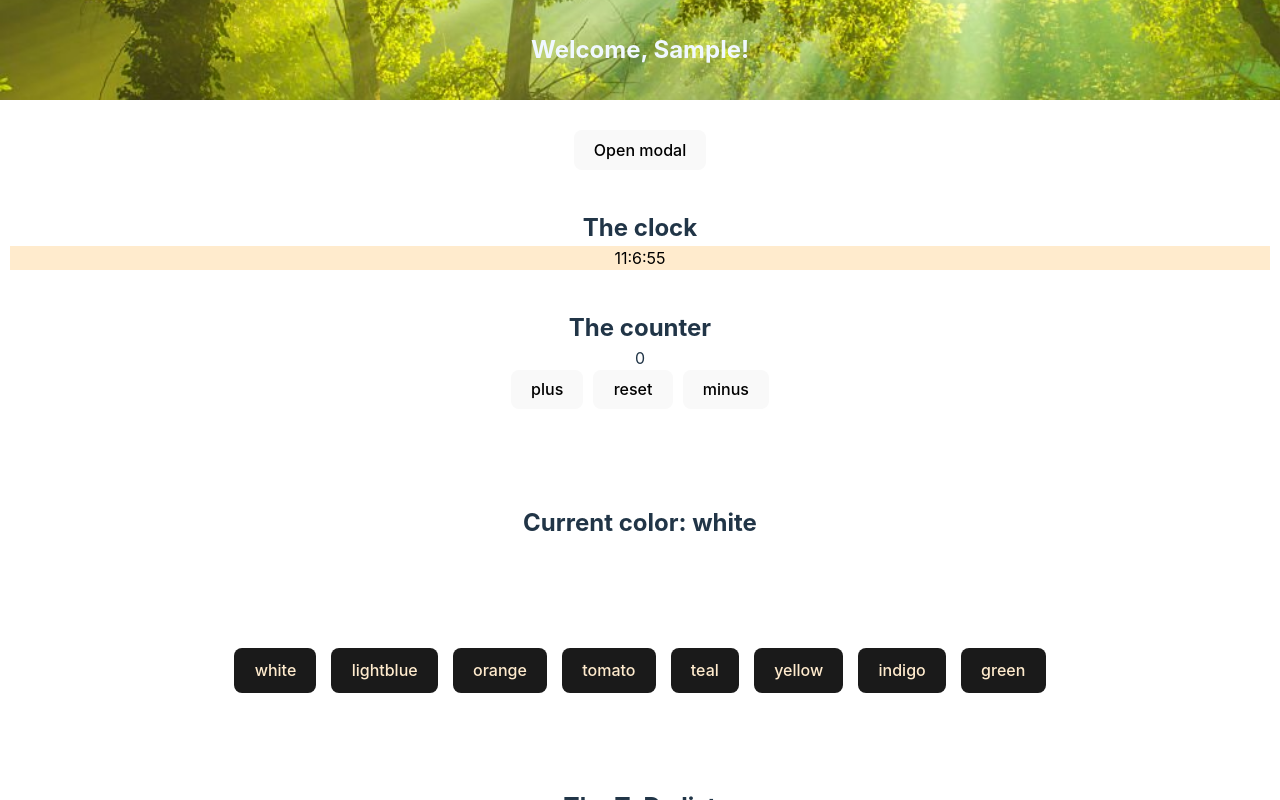
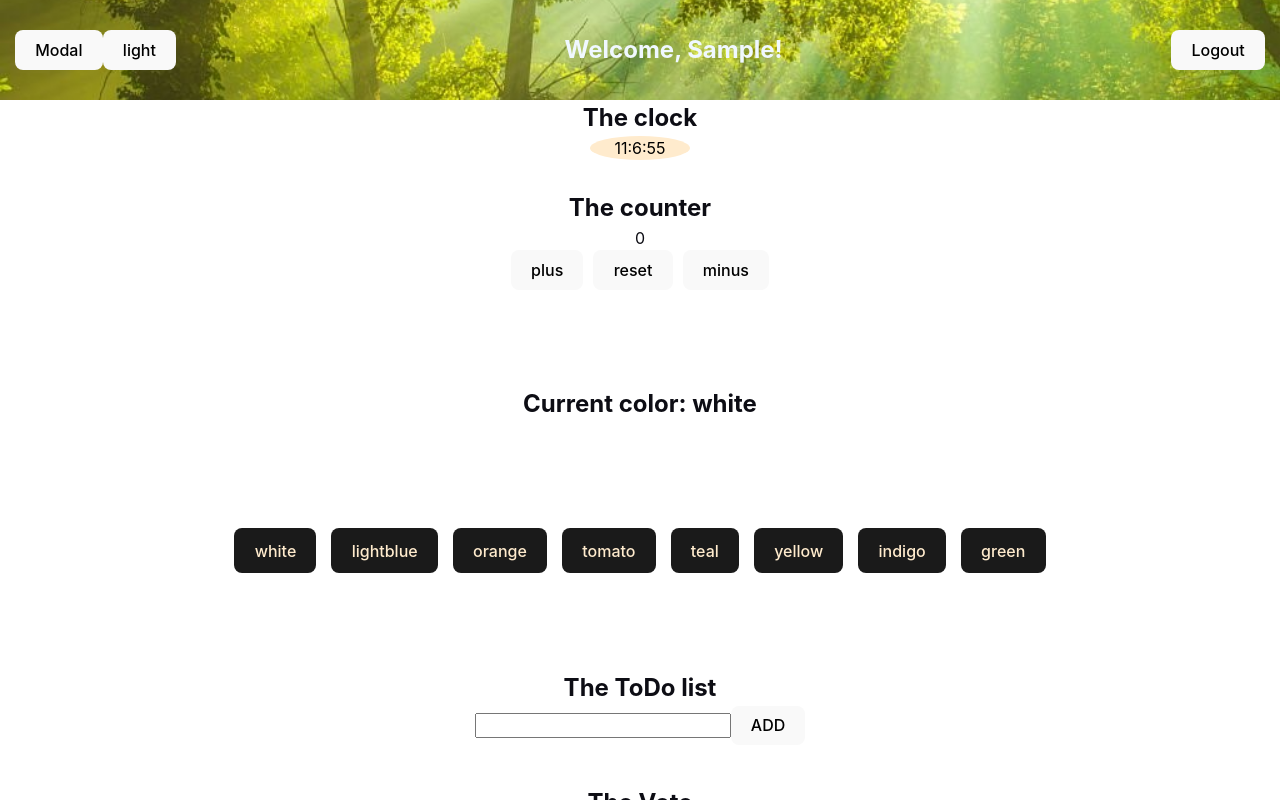
Before and after one commit to Vi-Kovalska/react-project, a React (Vite) app: page / in a window 1280 px wide. Both pictures are taken after typing "Sample", "name@example.com", "Sample123" into the empty fields and a click on the button "Login". Shown: the top 800 px of the page. Built offline with nearby package versions, Linux system fonts and the light colour scheme.

Commit message:
theme toggle with createContext, added second  Provider

```diff
--- a/src/components/App.css
+++ b/src/components/App.css
@@ -1,6 +1,16 @@
 #root {
-  max-width: 1280px;
   margin: 0 auto;
 /* background-image: url(./istockphoto-1156944184-1024x1024.jpg); */
   text-align: center;
 }
+.light{
+  background-color: rgb(255, 255, 255);
+  color: rgb(13, 13, 20);
+}
+.dark{
+  background-color: rgb(0 0 0 / 79%);
+  color: rgb(255, 255, 255);
+  &a{
+    color: rgb(255, 255, 255);
+  }
+}
--- a/src/components/App.jsx
+++ b/src/components/App.jsx
@@ -33,14 +33,17 @@ import Header from './Header/Header.jsx';
 import Footer from './Footer/Footer.jsx';
 import { authContext } from './Provider/AuthentProvider/AuthentProvider.jsx';
 import FormLogin from './FormLogin/FormLogin.jsx';
+import { themeContext } from './Provider/ThemeProvider/ThemeProvider.jsx';
+import clsx from 'clsx';
 // import Player from './Player/Player.jsx';
 
 
 
 
 function App() {
-  // context for login
-  const {userName} = useContext(authContext)
+  // context for login and for theme toggle
+  const { userName } = useContext(authContext);
+  const { theme } = useContext(themeContext);
   // Modal region
   const [isOpen, setIsOpen] = useState(false);
   const openModal = () => setIsOpen(true);
@@ -120,12 +123,10 @@ return [...prevTasks, newTask]
 
   return (
     userName ? <>
-      <Header/>
-      <Container>
-        <button onClick={openModal}>Open modal</button>
-        {isOpen && <Modal closeModal={closeModal} title={'Hello. How are you?'} />}
-      </Container>
-      <Container><Clock /></Container>
+      <Header> <button onClick={openModal}>Modal</button>
+        {isOpen && <Modal closeModal={closeModal} title={'Hello. How are you?'} />}</Header>
+      <main className={clsx(theme === 'light' ? 'light' : 'dark')}>
+      <Clock />
       <Container><Counter /></Container>
       <Container><ColorPicker array={colors} /></Container>
       <Container> <ToDoList/></Container>
@@ -178,7 +179,8 @@ return [...prevTasks, newTask]
       </Container>
       <Container>
         <ForwardRefExample/>
-      </Container>
+        </Container>
+        </main>
       <Footer/>
     </> : <FormLogin/>
   )
--- a/src/components/Clock/Clock.module.css
+++ b/src/components/Clock/Clock.module.css
@@ -2,8 +2,16 @@
 .night{
     background-color: black;
     color: blanchedalmond;
+    width: 100px;
+    border-radius: 100%;
+    margin-left: auto;
+    margin-right: auto;
 }
 .day{
     background-color: blanchedalmond;
     color: black;
+    width: 100px;
+        border-radius: 100%;
+        margin-left: auto;
+            margin-right: auto;
 }
--- a/src/components/FormLogin/FormLogin.jsx
+++ b/src/components/FormLogin/FormLogin.jsx
@@ -1,9 +1,10 @@
-import React from 'react'
+import React, { useEffect } from 'react'
 import { Formik, Form, Field, ErrorMessage } from 'formik'
 import * as Yup from 'yup'
 import s from './FormLogin.module.css'
 import { useContext } from 'react'
 import { authContext } from '../Provider/AuthentProvider/AuthentProvider'
+import toast from 'react-hot-toast'
 const FormLogin = () => {
     const { login } = useContext(authContext);
     const initialValues = {
@@ -13,11 +14,14 @@ const FormLogin = () => {
         agree: false,
     }
     const onSubmit = (values, actions) => {
-        console.log(values.userName);
-        login(values.userName)
-    actions.resetForm();
+        login(values.userName);
+        window.localStorage.setItem('dataUser', JSON.stringify(values));
+        actions.resetForm();
+        toast.success('Authentication was successful!');
     }
-    const onlyLetters = /^[A-Za-zA-Яа-яЄєІіЇїҐґ-\s]+$/;
+
+
+const onlyLetters = /^[A-Za-zA-Яа-яЄєІіЇїҐґ-\s]+$/;
 const regularExEmail = /^[a-zA-Z0-9._%+-]+@[a-zA-Z0-9.-]+\.[a-zA-Z]{2,}$/;
 
     const validationSchema = Yup.object().shape({
@@ -29,7 +33,7 @@ const regularExEmail = /^[a-zA-Z0-9._%+-]+@[a-zA-Z0-9.-]+\.[a-zA-Z]{2,}$/;
   return (
       <Formik initialValues={initialValues} onSubmit={onSubmit} validationSchema={validationSchema}>
           <div className={s.wrapper}>
-          <Form className={s.form}>
+              <Form className={s.form}>
               <Field type='text' name='userName' placeholder='Create your user name' />
               <Field type='email' name='email' placeholder='Your email' />
               <ErrorMessage name='userName' component='p'/>
--- a/src/components/Header/Header.jsx
+++ b/src/components/Header/Header.jsx
@@ -1,12 +1,18 @@
 import React, { useContext } from 'react'
 import {authContext} from '../Provider/AuthentProvider/AuthentProvider'
 import s from './Header.module.css'
+import { themeContext } from '../Provider/ThemeProvider/ThemeProvider';
 
-const Header = () => {
-    const {userName} = useContext(authContext)
+const Header = ({children}) => {
+    const { userName, logout } = useContext(authContext);
+    const { theme, toggleTheme } = useContext(themeContext);
+
   return (
       <div className={s.headerContainer}>
-          <h2>Welcome, {userName}!</h2>
+          {children}
+          <button onClick={toggleTheme}>{theme}</button>
+          <h2 className={s.title}>Welcome, {userName}!</h2>
+          <button onClick={logout}>Logout</button>
     </div>
   )
 }
--- a/src/components/Header/Header.module.css
+++ b/src/components/Header/Header.module.css
@@ -4,9 +4,14 @@
     background-repeat: no-repeat;
         background-position: center;
         background-size: cover;
-        max-width: 100%;
+        width: auto;
         display: flex;
         align-items: center;
         justify-content: center;
         color: aliceblue;
+        padding: 15px;
 }
+.title{
+    margin-left: auto;
+    margin-right: auto;
+}
--- a/src/components/Provider/AuthentProvider/AuthentProvider.jsx
+++ b/src/components/Provider/AuthentProvider/AuthentProvider.jsx
@@ -4,7 +4,13 @@ export const authContext = createContext();
 
 export const AuthentProvider = ({children}) => {
     const [userName, setUserName] = useState('');
-    const login = (user) => setUserName(user);
+    // const savedDataUser = JSON.parse(window.localStorage.getItem('dataUser')) ?? '';
+    const login = (user) => {
+        // if (savedDataUser) {
+
+        // }
+        setUserName(user);
+    }
     const logout = () => setUserName('');
 
     const userValue = {
--- a/src/components/Provider/ThemeProvider/ThemeProvider.jsx
+++ b/src/components/Provider/ThemeProvider/ThemeProvider.jsx
@@ -0,0 +1,16 @@
+import React, { createContext, useState } from 'react'
+
+export const themeContext = createContext();
+
+export const ThemeProvider = ({ children }) => {
+    const [theme, setTheme] = useState('light');
+    const toggleTheme = () => setTheme(prev => (prev === 'light' ? 'dark' : 'light'));
+
+    const contextValue = {
+        theme,
+        toggleTheme
+    }
+  return (
+      <themeContext.Provider value={contextValue}>{children}</themeContext.Provider>
+  )
+}
--- a/src/index.css
+++ b/src/index.css
@@ -2,10 +2,8 @@
   font-family: Inter, system-ui, Avenir, Helvetica, Arial, sans-serif;
   line-height: 1.5;
   font-weight: 400;
-  background-color: #696969;
   color-scheme: light dark;
   color: rgb(233, 233, 233);
-  background-color: #242424;
 
   font-synthesis: none;
   text-rendering: optimizeLegibility;
@@ -14,7 +12,6 @@
 }
 body {
   margin: 0;
-
   place-items: center;
   min-width: 320px;
   min-height: 100vh;
--- a/src/main.jsx
+++ b/src/main.jsx
@@ -4,11 +4,14 @@ import App from "./components/App";
 import "modern-normalize";
 import { Toaster } from "react-hot-toast";
 import {AuthentProvider} from "./components/Provider/AuthentProvider/AuthentProvider";
+import { ThemeProvider } from "./components/Provider/ThemeProvider/ThemeProvider";
 ReactDOM.createRoot(document.getElementById("root")).render(
   <React.StrictMode>
+    <ThemeProvider>
   <AuthentProvider>
       <App />
-  </AuthentProvider>
+      </AuthentProvider>
+      </ThemeProvider>
     <Toaster/>
   </React.StrictMode>
 );
```
Also changed, not shown: src/components/Header/istockphoto-498548086-1024x1024.jpg.
